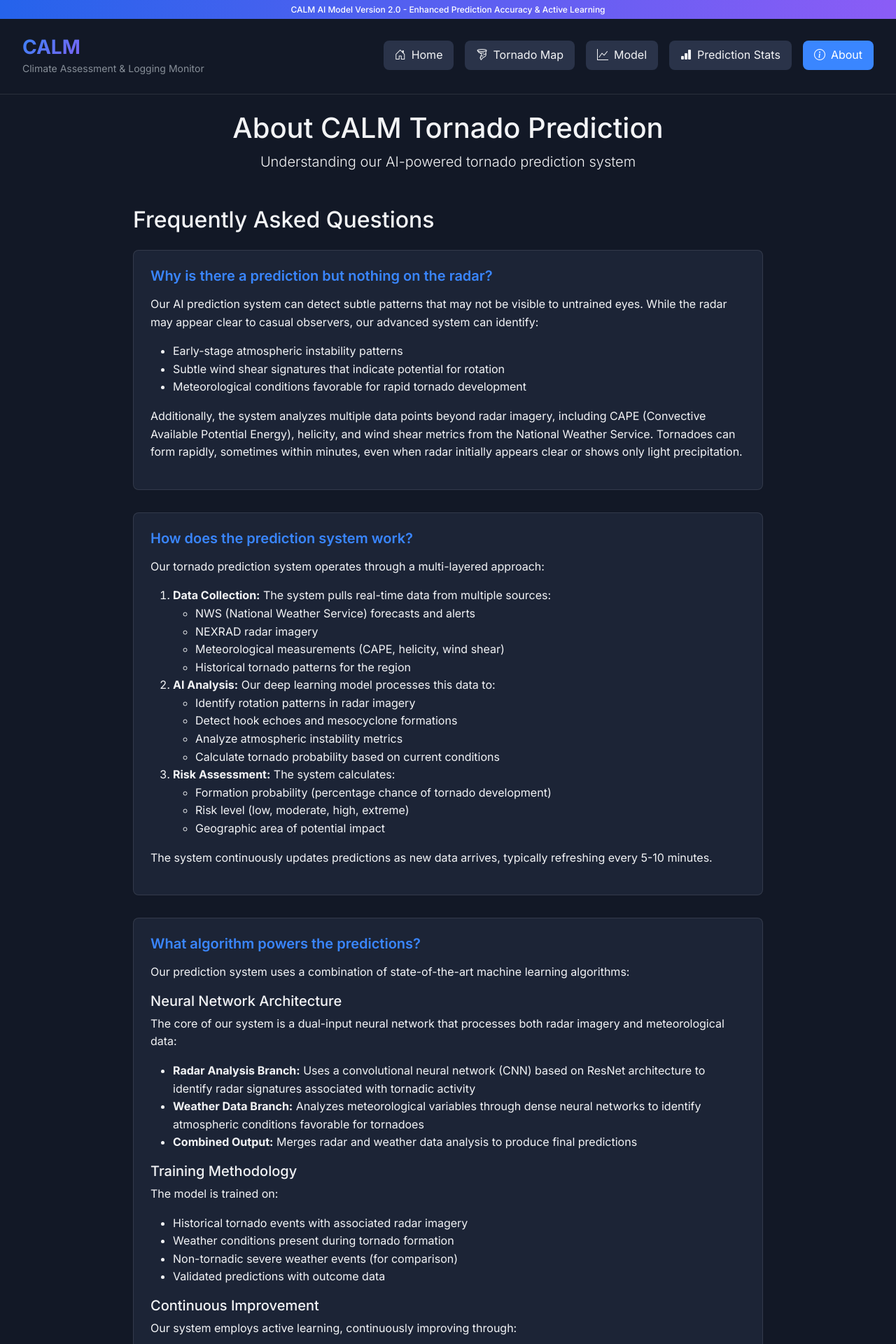
After one commit to darkmatter91/CALM, a Flask app: page /about in a window 1280 px wide. The commit adds this page. Shown: the top 1920 px of the page at 70% size. Run offline with Flask 3, Linux system fonts and the light colour scheme.

Commit message:
Added an About page for users

```diff
--- a/app.py
+++ b/app.py
@@ -1466,6 +1466,11 @@ def tornado():
 def model_stats():
     """Render the model statistics page."""
     return render_template('model_stats.html')
+
+@app.route('/about')
+def about():
+    """Render the about page with FAQs."""
+    return render_template('about.html')
 
 @app.route('/api/predict', methods=['GET', 'POST'])
 def predict():
--- /dev/null
+++ b/templates/about.html
@@ -0,0 +1,479 @@
+<!DOCTYPE html>
+<html lang="en" data-bs-theme="dark">
+<head>
+    <meta charset="UTF-8">
+    <meta name="viewport" content="width=device-width, initial-scale=1.0">
+    <title>About - CALM Tornado Prediction</title>
+
+    <!-- PWA meta tags -->
+    <meta name="description" content="CALM: Climate Assessment & Logging Monitor with severe weather forecasting and real-time radar">
+    <meta name="theme-color" content="#0a0e17">
+    <meta name="apple-mobile-web-app-capable" content="yes">
+    <meta name="apple-mobile-web-app-status-bar-style" content="black-translucent">
+    <meta name="apple-mobile-web-app-title" content="CALM">
+
+    <!-- PWA icons -->
+    <link rel="icon" type="image/png" sizes="192x192" href="{{ url_for('static', filename='images/logo.jpg') }}">
+    <link rel="apple-touch-icon" href="{{ url_for('static', filename='images/logo.jpg') }}">
+
+    <!-- Stylesheets -->
+    <link href="https://cdn.jsdelivr.net/npm/bootstrap@5.3.0/dist/css/bootstrap.min.css" rel="stylesheet">
+    <link rel="stylesheet" href="https://cdn.jsdelivr.net/npm/bootstrap-icons@1.11.1/font/bootstrap-icons.css">
+    <link rel="stylesheet" href="https://fonts.googleapis.com/css2?family=Inter:wght@300;400;500;600;700&display=swap">
+    <link rel="stylesheet" href="https://cdnjs.cloudflare.com/ajax/libs/font-awesome/6.4.0/css/all.min.css">
+
+    <style>
+        :root {
+            /* Dark theme (default) */
+            --dark-bg: #121826;
+            --dark-card: #1c2436;
+            --dark-accent: #2a3349;
+            --dark-text: #f3f4f6;
+            --dark-text-secondary: #9ca3af;
+            --dark-border: #374151;
+            --dark-blue: #3b82f6;
+            --dark-green: #10b981;
+            --dark-yellow: #f59e0b;
+            --dark-red: #ef4444;
+            --dark-purple: #8b5cf6;
+
+            /* Shared colors */
+            --primary: #3b82f6;
+            --primary-dark: #2563eb;
+            --secondary: #60a5fa;
+            --success: #10b981;
+            --warning: #f59e0b;
+            --danger: #ef4444;
+            --info: #8b5cf6;
+
+            /* Derived variables */
+            --bg: var(--dark-bg);
+            --card: var(--dark-card);
+            --accent: var(--dark-accent);
+            --text: var(--dark-text);
+            --text-secondary: var(--dark-text-secondary);
+            --border: var(--dark-border);
+            --blue: var(--dark-blue);
+            --green: var(--dark-green);
+            --yellow: var(--dark-yellow);
+            --red: var(--dark-red);
+            --purple: var(--dark-purple);
+
+            /* Additional styles */
+            --primary: #3a86ff;
+            --primary-hover: #2a75ff;
+            --card-bg: #1e293b;
+            --border: rgba(255, 255, 255, 0.1);
+            --font-main: 'Inter', -apple-system, BlinkMacSystemFont, sans-serif;
+        }
+
+        /* AI Version Banner */
+        .ai-version-banner {
+            position: fixed;
+            top: 0;
+            left: 0;
+            width: 100%;
+            background: linear-gradient(90deg, var(--primary-dark), var(--info));
+            color: white;
+            text-align: center;
+            font-size: 12px;
+            padding: 4px 0;
+            z-index: 1100;
+            font-weight: 500;
+        }
+
+        body {
+            background-color: var(--bg);
+            color: var(--text);
+            font-family: 'Inter', -apple-system, BlinkMacSystemFont, sans-serif;
+            line-height: 1.6;
+            min-height: 100vh;
+            display: flex;
+            flex-direction: column;
+            -webkit-font-smoothing: antialiased;
+            -moz-osx-font-smoothing: grayscale;
+            text-rendering: optimizeLegibility;
+        }
+
+        /* Layout elements */
+        .app-container {
+            display: flex;
+            flex-direction: column;
+            min-height: 100vh;
+            max-width: 1440px;
+            margin: 0 auto;
+            padding: 0;
+            width: 100%;
+        }
+
+        .app-header {
+            padding: 1.5rem 2rem;
+            border-bottom: 1px solid var(--border);
+            display: flex;
+            align-items: center;
+            justify-content: space-between;
+        }
+
+        .app-title {
+            font-weight: 700;
+            font-size: 1.75rem;
+            background: linear-gradient(135deg, #3b82f6, #8b5cf6, #ec4899);
+            -webkit-background-clip: text;
+            -webkit-text-fill-color: transparent;
+            background-clip: text;
+            text-fill-color: transparent;
+            margin: 0;
+            line-height: 1.4;
+        }
+
+        /* Navigation links */
+        .nav-links {
+            display: flex;
+            gap: 1rem;
+        }
+
+        .nav-link {
+            display: flex;
+            align-items: center;
+            padding: 0.5rem 1rem;
+            color: var(--text);
+            text-decoration: none;
+            border-radius: 8px;
+            background-color: var(--accent);
+            transition: all 0.2s ease;
+        }
+
+        .nav-link:hover {
+            background-color: var(--primary);
+            color: white;
+        }
+
+        .nav-link.active {
+            background-color: var(--primary);
+            color: white;
+        }
+
+        .app-content {
+            flex: 1;
+            padding: 1.5rem;
+        }
+
+        /* About page specific styles */
+        .about-intro {
+            text-align: center;
+            margin-bottom: 3rem;
+        }
+
+        .faq-section {
+            max-width: 900px;
+            margin: 0 auto;
+        }
+
+        .faq-item {
+            margin-bottom: 2rem;
+            background-color: var(--card);
+            border-radius: 8px;
+            padding: 1.5rem;
+            border: 1px solid var(--border);
+        }
+
+        .faq-question {
+            color: var(--primary);
+            margin-bottom: 1rem;
+            font-size: 1.25rem;
+            font-weight: 600;
+        }
+
+        .faq-answer {
+            color: var(--text);
+        }
+
+        /* Footer */
+        .app-footer {
+            background-color: var(--card);
+            padding: 2rem;
+            text-align: center;
+            margin-top: 2rem;
+            border-top: 1px solid var(--border);
+        }
+
+        .footer-links {
+            display: flex;
+            justify-content: center;
+            gap: 1.5rem;
+            margin-bottom: 1.5rem;
+        }
+
+        .footer-link {
+            color: var(--text-secondary);
+            text-decoration: none;
+            transition: color 0.2s ease;
+        }
+
+        .footer-link:hover {
+            color: var(--primary);
+        }
+
+        .copyright {
+            color: var(--text-secondary);
+            font-size: 0.9rem;
+        }
+
+        /* Responsive adjustments */
+        @media (max-width: 768px) {
+            .app-header {
+                flex-direction: column;
+                gap: 1rem;
+            }
+
+            .nav-links {
+                width: 100%;
+                justify-content: center;
+            }
+        }
+    </style>
+</head>
+<body>
+    <!-- AI Version Banner -->
+    <div class="ai-version-banner">
+        CALM AI Model Version 2.0 - Enhanced Prediction Accuracy & Active Learning
+    </div>
+
+    <div class="app-container">
+        <!-- Header -->
+        <header class="app-header" style="margin-top: 24px;">
+            <div class="d-flex align-items-center">
+                <div>
+                    <h1 class="app-title">CALM</h1>
+                    <div class="text-muted small">Climate Assessment & Logging Monitor</div>
+                </div>
+            </div>
+
+            <!-- Navigation links -->
+            <div class="nav-links">
+                <a href="/" class="nav-link">
+                    <i class="bi bi-house-door me-2"></i>
+                    Home
+                </a>
+                <a href="/tornado" class="nav-link">
+                    <i class="bi bi-tornado me-2"></i>
+                    Tornado Map
+                </a>
+                <a href="/model-stats" class="nav-link">
+                    <i class="bi bi-graph-up me-2"></i>
+                    Model
+                </a>
+                <a href="/stats" class="nav-link">
+                    <i class="bi bi-bar-chart-fill me-2"></i>
+                    Prediction Stats
+                </a>
+                <a href="/about" class="nav-link active">
+                    <i class="bi bi-info-circle me-2"></i>
+                    About
+                </a>
+            </div>
+        </header>
+
+        <!-- Main content -->
+        <main class="app-content">
+            <div class="container">
+                <div class="about-intro">
+                    <h1>About CALM Tornado Prediction</h1>
+                    <p class="lead">Understanding our AI-powered tornado prediction system</p>
+                </div>
+
+                <div class="faq-section">
+                    <h2 class="mb-4">Frequently Asked Questions</h2>
+
+                    <div class="faq-item">
+                        <h3 class="faq-question">Why is there a prediction but nothing on the radar?</h3>
+                        <div class="faq-answer">
+                            <p>Our AI prediction system can detect subtle patterns that may not be visible to untrained eyes. While the radar may appear clear to casual observers, our advanced system can identify:</p>
+                            <ul>
+                                <li>Early-stage atmospheric instability patterns</li>
+                                <li>Subtle wind shear signatures that indicate potential for rotation</li>
+                                <li>Meteorological conditions favorable for rapid tornado development</li>
+                            </ul>
+                            <p>Additionally, the system analyzes multiple data points beyond radar imagery, including CAPE (Convective Available Potential Energy), helicity, and wind shear metrics from the National Weather Service. Tornadoes can form rapidly, sometimes within minutes, even when radar initially appears clear or shows only light precipitation.</p>
+                        </div>
+                    </div>
+
+                    <div class="faq-item">
+                        <h3 class="faq-question">How does the prediction system work?</h3>
+                        <div class="faq-answer">
+                            <p>Our tornado prediction system operates through a multi-layered approach:</p>
+                            <ol>
+                                <li><strong>Data Collection:</strong> The system pulls real-time data from multiple sources:
+                                    <ul>
+                                        <li>NWS (National Weather Service) forecasts and alerts</li>
+                                        <li>NEXRAD radar imagery</li>
+                                        <li>Meteorological measurements (CAPE, helicity, wind shear)</li>
+                                        <li>Historical tornado patterns for the region</li>
+                                    </ul>
+                                </li>
+                                <li><strong>AI Analysis:</strong> Our deep learning model processes this data to:
+                                    <ul>
+                                        <li>Identify rotation patterns in radar imagery</li>
+                                        <li>Detect hook echoes and mesocyclone formations</li>
+                                        <li>Analyze atmospheric instability metrics</li>
+                                        <li>Calculate tornado probability based on current conditions</li>
+                                    </ul>
+                                </li>
+                                <li><strong>Risk Assessment:</strong> The system calculates:
+                                    <ul>
+                                        <li>Formation probability (percentage chance of tornado development)</li>
+                                        <li>Risk level (low, moderate, high, extreme)</li>
+                                        <li>Geographic area of potential impact</li>
+                                    </ul>
+                                </li>
+                            </ol>
+                            <p>The system continuously updates predictions as new data arrives, typically refreshing every 5-10 minutes.</p>
+                        </div>
+                    </div>
+
+                    <div class="faq-item">
+                        <h3 class="faq-question">What algorithm powers the predictions?</h3>
+                        <div class="faq-answer">
+                            <p>Our prediction system uses a combination of state-of-the-art machine learning algorithms:</p>
+
+                            <h5>Neural Network Architecture</h5>
+                            <p>The core of our system is a dual-input neural network that processes both radar imagery and meteorological data:</p>
+                            <ul>
+                                <li><strong>Radar Analysis Branch:</strong> Uses a convolutional neural network (CNN) based on ResNet architecture to identify radar signatures associated with tornadic activity</li>
+                                <li><strong>Weather Data Branch:</strong> Analyzes meteorological variables through dense neural networks to identify atmospheric conditions favorable for tornadoes</li>
+                                <li><strong>Combined Output:</strong> Merges radar and weather data analysis to produce final predictions</li>
+                            </ul>
+
+                            <h5>Training Methodology</h5>
+                            <p>The model is trained on:</p>
+                            <ul>
+                                <li>Historical tornado events with associated radar imagery</li>
+                                <li>Weather conditions present during tornado formation</li>
+                                <li>Non-tornadic severe weather events (for comparison)</li>
+                                <li>Validated predictions with outcome data</li>
+                            </ul>
+
+                            <h5>Continuous Improvement</h5>
+                            <p>Our system employs active learning, continuously improving through:</p>
+                            <ul>
+                                <li>Validation of predictions against actual tornado occurrences</li>
+                                <li>Retraining with new meteorological data</li>
+                                <li>Periodic model updates to incorporate new storm patterns</li>
+                            </ul>
+                        </div>
+                    </div>
+
+                    <div class="faq-item">
+                        <h3 class="faq-question">What do the risk levels mean?</h3>
+                        <div class="faq-answer">
+                            <p>Our system uses four risk levels to indicate the severity and likelihood of tornado formation:</p>
+
+                            <div class="table-responsive">
+                                <table class="table table-bordered" style="background-color: var(--card); color: var(--text);">
+                                    <thead>
+                                        <tr>
+                                            <th>Risk Level</th>
+                                            <th>Formation Chance</th>
+                                            <th>Description</th>
+                                            <th>Recommended Action</th>
+                                        </tr>
+                                    </thead>
+                                    <tbody>
+                                        <tr>
+                                            <td><span class="badge bg-success">Low</span></td>
+                                            <td>10-30%</td>
+                                            <td>Minimal tornado risk; some factors favorable but limited instability</td>
+                                            <td>Stay weather aware; normal activities</td>
+                                        </tr>
+                                        <tr>
+                                            <td><span class="badge bg-warning text-dark">Moderate</span></td>
+                                            <td>30-50%</td>
+                                            <td>Increased risk; favorable conditions developing</td>
+                                            <td>Monitor weather updates; be prepared to take shelter</td>
+                                        </tr>
+                                        <tr>
+                                            <td><span class="badge bg-danger">High</span></td>
+                                            <td>50-75%</td>
+                                            <td>Significant risk; strong indicators of potential tornado formation</td>
+                                            <td>Stay alert; have shelter plan ready; monitor official warnings</td>
+                                        </tr>
+                                        <tr>
+                                            <td><span class="badge" style="background-color: purple;">Extreme</span></td>
+                                            <td>75-100%</td>
+                                            <td>Highest risk level; tornado formation highly likely or already reported</td>
+                                            <td>Take immediate action; seek shelter if official warnings issued</td>
+                                        </tr>
+                                    </tbody>
+                                </table>
+                            </div>
+
+                            <p class="mt-3"><strong>Formation Chance</strong> indicates the percentage probability of a tornado developing based on current conditions. This calculation includes:</p>
+                            <ul>
+                                <li>CAPE values (measure of atmospheric instability)</li>
+                                <li>Helicity (measure of spin in the atmosphere)</li>
+                                <li>Wind shear (change in wind direction/speed with height)</li>
+                                <li>Presence of radar signatures like hook echoes or rotation</li>
+                            </ul>
+
+                            <p><strong>Note:</strong> Even a "Low" risk doesn't mean zero chance of a tornado. Always follow official NWS warnings and local emergency management guidance.</p>
+                        </div>
+                    </div>
+
+                    <div class="faq-item">
+                        <h3 class="faq-question">What are CAPE, helicity, and wind shear values?</h3>
+                        <div class="faq-answer">
+                            <p>These are key meteorological indicators that help assess tornado potential:</p>
+
+                            <h5>CAPE (Convective Available Potential Energy)</h5>
+                            <p>CAPE measures atmospheric instability - the fuel for thunderstorms. Values are measured in Joules per kilogram (J/kg):</p>
+                            <ul>
+                                <li><strong>0-500 J/kg:</strong> Marginally unstable atmosphere</li>
+                                <li><strong>500-1500 J/kg:</strong> Moderately unstable</li>
+                                <li><strong>1500-3000 J/kg:</strong> Very unstable (strong thunderstorm potential)</li>
+                                <li><strong>3000+ J/kg:</strong> Extremely unstable (severe thunderstorm potential)</li>
+                            </ul>
+
+                            <h5>Helicity</h5>
+                            <p>Helicity measures the potential for rotation in a storm's updraft, indicating tornado potential. Measured in m²/s²:</p>
+                            <ul>
+                                <li><strong>0-150 m²/s²:</strong> Low tornado potential</li>
+                                <li><strong>150-300 m²/s²:</strong> Moderate tornado potential</li>
+                                <li><strong>300-450 m²/s²:</strong> High tornado potential</li>
+                                <li><strong>450+ m²/s²:</strong> Extreme tornado potential</li>
+                            </ul>
+
+                            <h5>Wind Shear</h5>
+                            <p>Wind shear is the change in wind speed or direction with height, critical for organizing storms. Measured in knots:</p>
+                            <ul>
+                                <li><strong>0-20 knots:</strong> Minimal shear (unorganized storms)</li>
+                                <li><strong>20-40 knots:</strong> Moderate shear (organized thunderstorms possible)</li>
+                                <li><strong>40-60 knots:</strong> Strong shear (supercell formation likely)</li>
+                                <li><strong>60+ knots:</strong> Extreme shear (favorable for significant tornadoes)</li>
+                            </ul>
+
+                            <p>Our AI model analyzes these values together, as the combination of these factors is more important than any single value alone.</p>
+                        </div>
+                    </div>
+                </div>
+            </div>
+        </main>
+
+        <!-- Footer -->
+        <footer class="app-footer">
+            <div class="footer-links">
+                <a href="/" class="footer-link">Home</a>
+                <a href="/tornado" class="footer-link">Tornado Map</a>
+                <a href="/model-stats" class="footer-link">Model</a>
+                <a href="/stats" class="footer-link">Prediction Stats</a>
+                <a href="/about" class="footer-link">About</a>
+            </div>
+            <div class="copyright">
+                &copy; 2025 CALM - Climate Assessment & Logging Monitor. All rights reserved.
+            </div>
+        </footer>
+    </div>
+
+    <!-- Scripts -->
+    <script src="https://cdn.jsdelivr.net/npm/bootstrap@5.3.0/dist/js/bootstrap.bundle.min.js"></script>
+</body>
+</html>
--- a/templates/index.html
+++ b/templates/index.html
@@ -368,6 +368,10 @@
                     <i class="bi bi-bar-chart-fill me-2"></i>
                     Prediction Stats
                 </a>
+                <a href="/about" class="nav-link">
+                    <i class="bi bi-info-circle me-2"></i>
+                    About
+                </a>
             </div>
         </header>
 
@@ -513,6 +517,7 @@
                 <a href="/tornado" class="footer-link">Tornado Map</a>
                 <a href="/model-stats" class="footer-link">Model</a>
                 <a href="/stats" class="footer-link">Prediction Stats</a>
+                <a href="/about" class="footer-link">About</a>
             </div>
             <div class="copyright">
                 &copy; 2025 CALM - Climate Assessment & Logging Monitor. All rights reserved.
--- a/templates/tornado.html
+++ b/templates/tornado.html
@@ -1325,7 +1325,7 @@
                     <i class="bi bi-bar-chart-fill me-2"></i>
                     Prediction Stats
                 </a>
-                <a href="/" class="nav-link">
+                <a href="/about" class="nav-link">
                     <i class="bi bi-info-circle me-2"></i>
                     About
                 </a>
```
